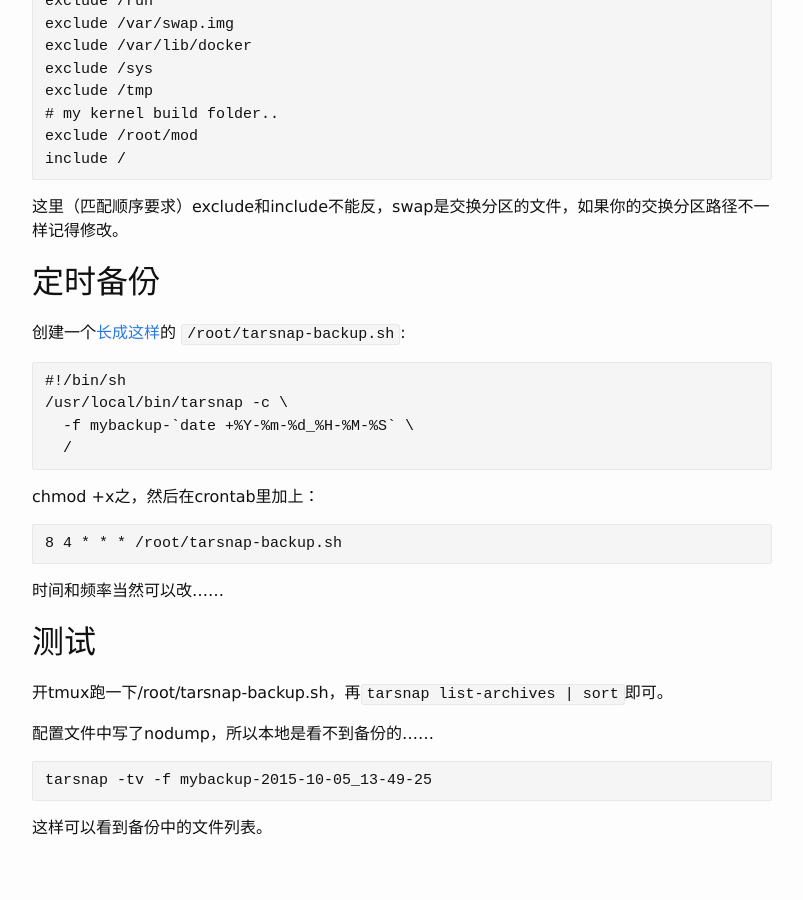
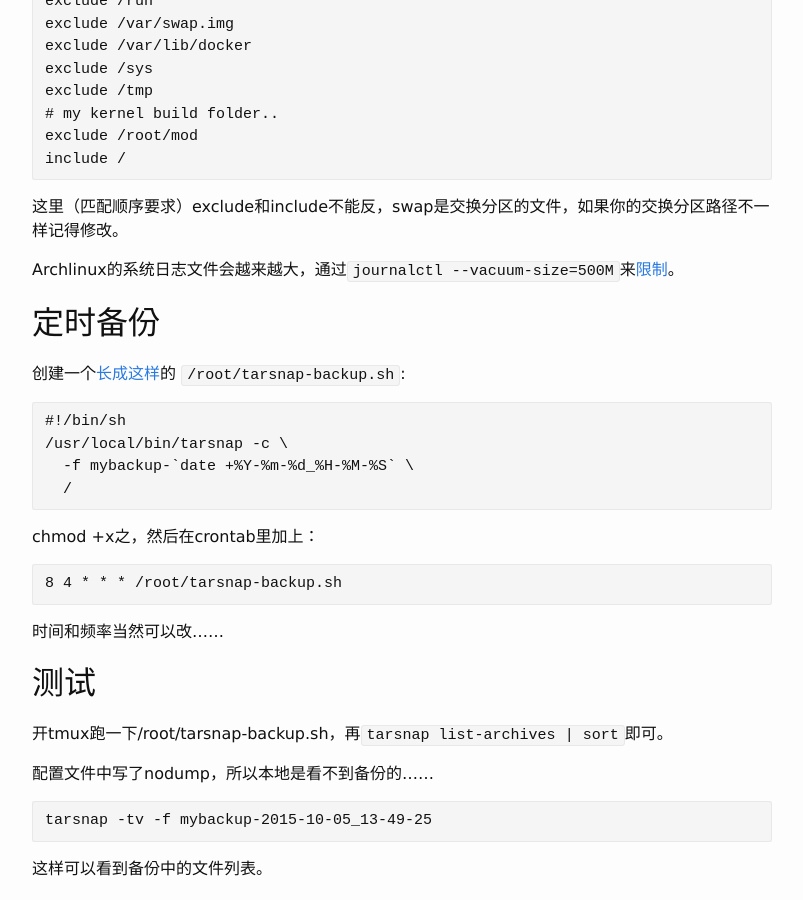
Before and after one commit to ahxxm/ahxxm.github.io, a Jekyll site: the page built from _posts/2015-10-05-tarsnap-backup.md, in a window 1280 px wide and 900 px high, scrolled down 1421 px. Shown: the whole window, without its empty margins (238-1041 px from the left). Built offline with Jekyll 4.4.1, drawn with Linux system fonts in a browser that asks for light colours; some web fonts are replaced.

Commit message:
mv journalctl size limit to tarsnap post

```diff
--- a/_posts/2015-10-05-tarsnap-backup.md
+++ b/_posts/2015-10-05-tarsnap-backup.md
@@ -66,6 +66,8 @@ Tarsnap的技术细节可以在[这里](http://www.daemonology.net/blog/2008-12-
 
 这里（匹配顺序要求）exclude和include不能反，swap是交换分区的文件，如果你的交换分区路径不一样记得修改。
 
+Archlinux的系统日志文件会越来越大，通过`journalctl --vacuum-size=500M`来[限制](http://unix.stackexchange.com/questions/139513/how-to-clear-journalctl)。
+
 ## 定时备份
 
 创建一个[长成这样](https://www.tarsnap.com/simple-usage.html)的 `/root/tarsnap-backup.sh`:
```
Also changed, not shown: _posts/2016-04-19-arch-xps-9550-en.md (+0 -1 lines).
